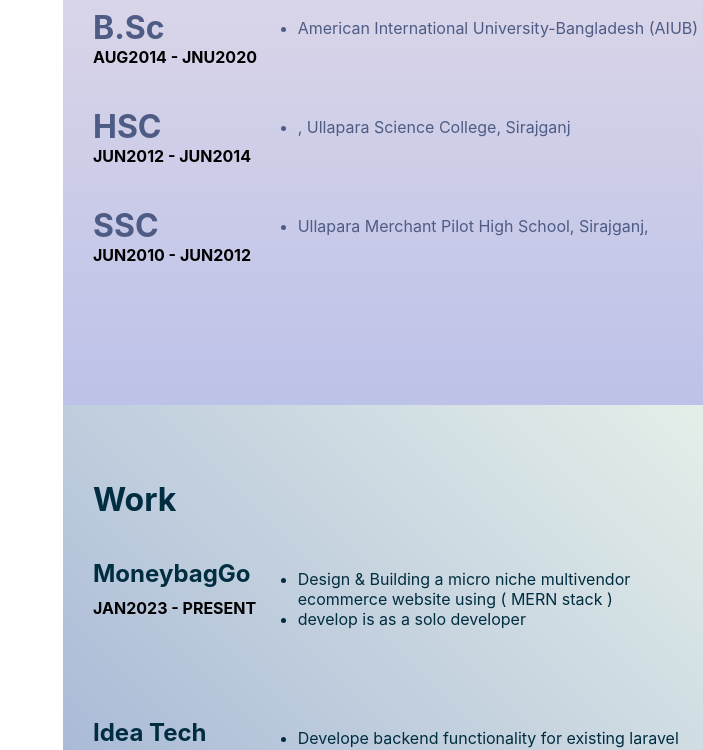
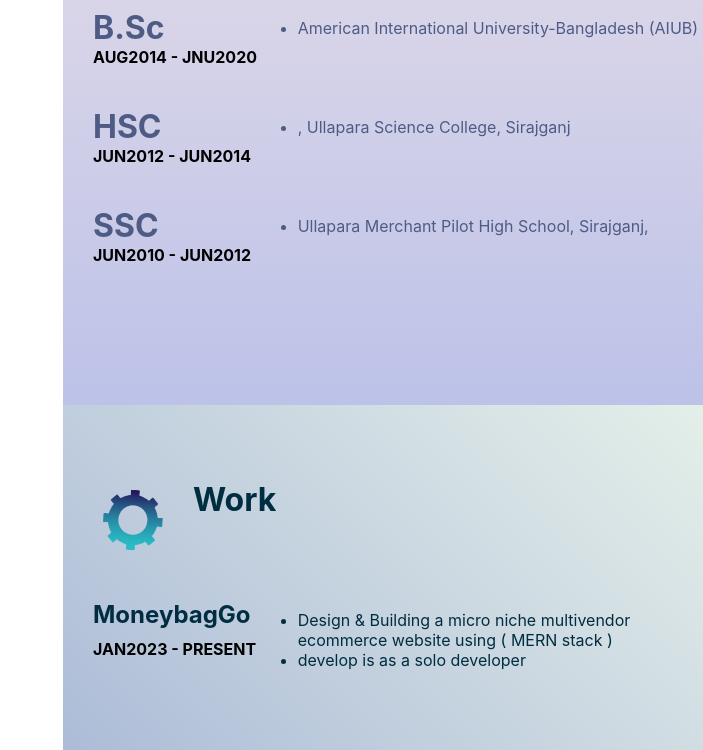
Before and after one commit to nasmus/Shakil_MERN_portfolio, a React (Create React App) app in the folder my-app/: page / in a window 1280 px wide. Shown: the part 1126-1876 px from the top of the page, without its empty margins (577-1280 px from the left). Built offline with nearby package versions, Linux system fonts and the light colour scheme.

Commit message:
work exprience logo done

```diff
--- a/my-app/src/CSS/EducationComponent.css
+++ b/my-app/src/CSS/EducationComponent.css
@@ -22,7 +22,17 @@
   padding-bottom: 40px;
 }
 .education__logo > img {
-
   padding-right: 20px;
   width: 12vh;
+  animation: rotateYAnimation 5s infinite linear;
+  transform-style: preserve-3d;
 }
+
+@keyframes rotateYAnimation {
+  0% {
+    transform: rotateY(0deg);
+  }
+  100% {
+    transform: rotateY(360deg);
+  }
+}
--- a/my-app/src/CSS/WorkExprience.css
+++ b/my-app/src/CSS/WorkExprience.css
@@ -9,16 +9,12 @@
     display: flex;
     padding-bottom: 50px;
 }
-.WorkExprience > h1 {
-    padding-bottom: 40px;
-}
 
 .WorkExprience_contant__title {
     width: 27%;
     padding-bottom: 40px;
 }
 .WorkExprience_contant__title > h2{
-
     padding-bottom: 10px;
 }
 .WorkExprience_contant__title > h4 {
@@ -29,3 +25,29 @@
     width: 73%;
     align-items: flex-start;
 }
+.work__logo > h1 {
+    padding-left: 20px;
+}
+.work__logo {
+    display: flex;
+    padding-bottom: 40px;
+}
+.work__logo > img {
+    width: 10vh;
+    height: 10vh;
+    pointer-events: none;
+}
+@media (prefers-reduced-motion: no-preference) {
+    .work__logo > img  {
+      animation: App-logo-spin infinite 5s linear;
+    }
+  }
+
+  @keyframes App-logo-spin {
+    from {
+      transform: rotate(0deg);
+    }
+    to {
+      transform: rotate(360deg);
+    }
+  }
--- a/my-app/src/Component/WorkExprience.js
+++ b/my-app/src/Component/WorkExprience.js
@@ -1,12 +1,16 @@
 import React from 'react'
 import '../CSS/WorkExprience.css'
 import Badge from 'react-bootstrap/Badge';
+import work_logo from '../image/work_logo.png'
 
 function WorkExprience() {
   return (
     <div className='WorkExprience' >
       <div style={{paddingLeft:'30px'}} data-aos="fade-down" >
-      <h1 style={{paddingBottom:'40px',color:'rgb(0, 45, 64)'}} >Work</h1>
+        <div className='work__logo'>
+          <img src={work_logo} alt='work_logo' />
+          <h1 style={{paddingBottom:'40px',color:'rgb(0, 45, 64)'}} >Work</h1>
+        </div>
         <div className='WorkExprience__contant'  >
             <div className='WorkExprience_contant__title' >
                 <h2 style={{color:'rgb(0, 45, 64)'}}>MoneybagGo</h2>
```
Also changed, not shown: my-app/src/image/work_logo.png (added).
